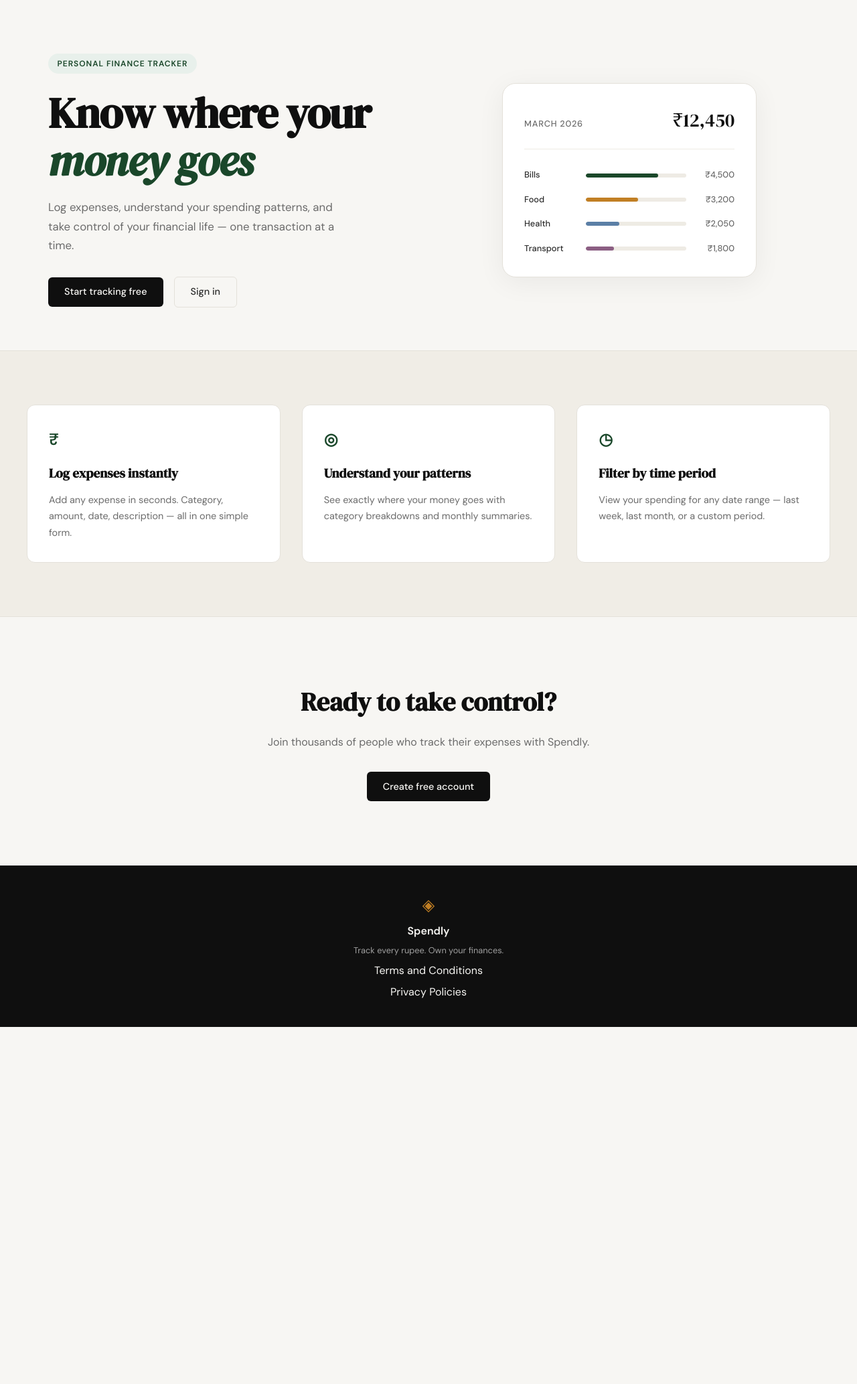
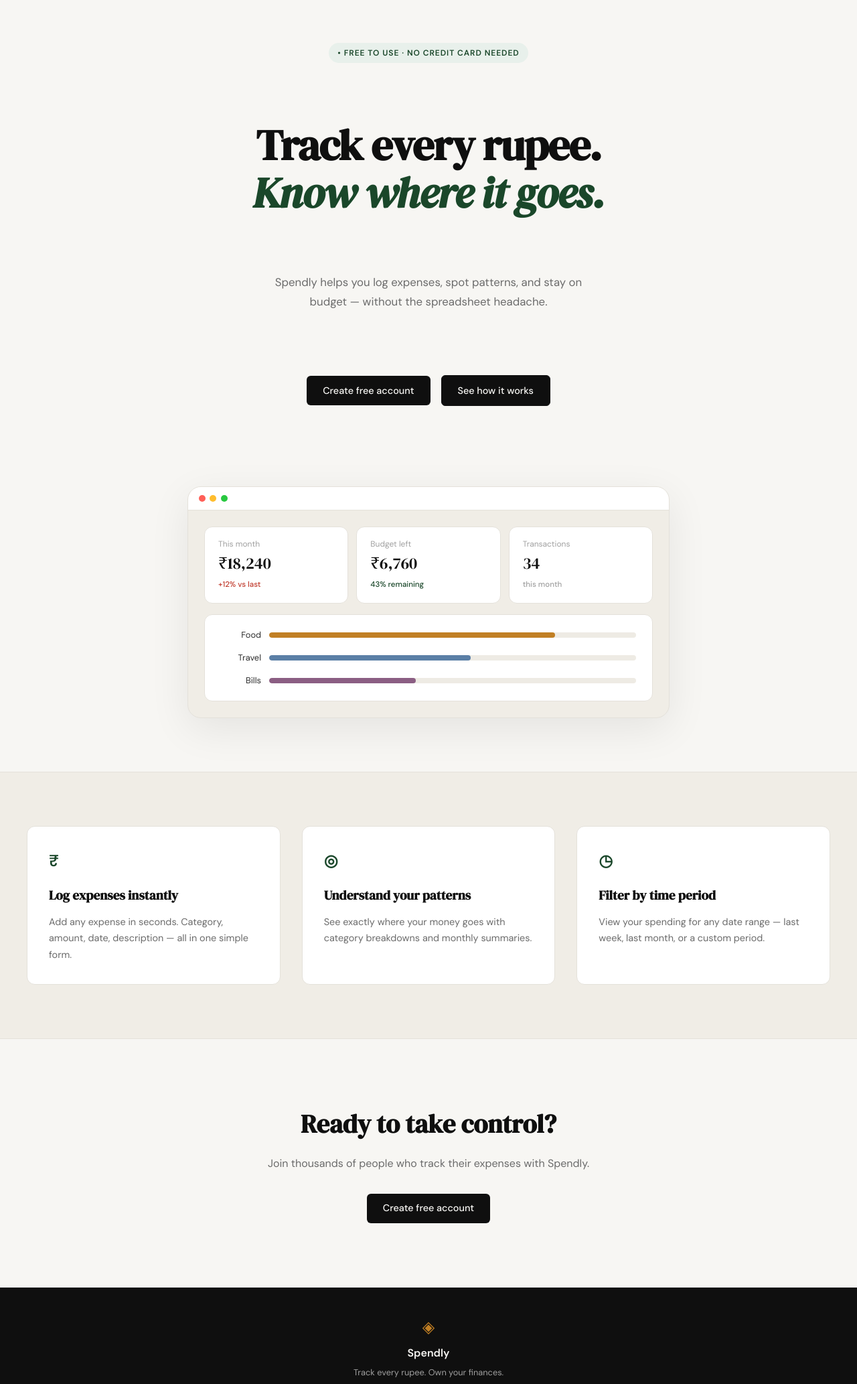
Before and after one commit to gadher80/spendly, a Flask app: page / in a window 1280 px wide. Shown: the part 61-2127 px from the top of the page at 67% size. Before the commit the page ends 1594 px from the top, so only its background shows below. Run offline with Flask 3, Linux system fonts and the light colour scheme.

Commit message:
updated hero section

```diff
--- a/templates/landing.html
+++ b/templates/landing.html
@@ -2,59 +2,207 @@
 
 {% block title %}Spendly — Track Every Rupee{% endblock %}
 
+{% block head %}
+<style>
+    .hero {
+        display: flex;
+        flex-direction: column;
+        align-items: center;
+        text-align: center;
+        padding: 4rem 2rem 5rem;
+        max-width: 860px;
+        margin: 0 auto;
+    }
+
+    .hero-title {
+        font-size: clamp(2.5rem, 5vw, 4rem);
+        margin-bottom: 1.25rem;
+    }
+
+    .hero-actions {
+        justify-content: center;
+        margin-bottom: 3.5rem;
+    }
+
+    .hero-actions .btn-ghost {
+        background: var(--ink);
+        color: var(--paper);
+        border-color: var(--ink);
+    }
+
+    .hero-actions .btn-ghost:hover {
+        background: var(--accent);
+        border-color: var(--accent);
+    }
+
+    /* Browser-style dashboard mockup */
+    .mock-browser {
+        width: 100%;
+        max-width: 720px;
+        background: var(--paper-warm);
+        border: 1px solid var(--border);
+        border-radius: var(--radius-lg);
+        box-shadow: 0 16px 60px rgba(0,0,0,0.08);
+        overflow: hidden;
+    }
+
+    .mock-browser-bar {
+        background: var(--paper-card);
+        border-bottom: 1px solid var(--border);
+        padding: 0.75rem 1rem;
+        display: flex;
+        align-items: center;
+        gap: 0.4rem;
+    }
+
+    .mock-dot {
+        width: 10px;
+        height: 10px;
+        border-radius: 50%;
+    }
+
+    .mock-dot-red   { background: #ff5f57; }
+    .mock-dot-yellow { background: #ffbd2e; }
+    .mock-dot-green { background: #28c840; }
+
+    .mock-browser-body {
+        padding: 1.5rem;
+        display: flex;
+        flex-direction: column;
+        gap: 1rem;
+    }
+
+    .mock-stats-row {
+        display: grid;
+        grid-template-columns: repeat(3, 1fr);
+        gap: 0.75rem;
+    }
+
+    .mock-stat-card {
+        background: var(--paper-card);
+        border: 1px solid var(--border);
+        border-radius: var(--radius-md);
+        padding: 1rem 1.25rem;
+        text-align: left;
+    }
+
+    .mock-stat-label {
+        font-size: 0.75rem;
+        color: var(--ink-faint);
+        margin-bottom: 0.35rem;
+    }
+
+    .mock-stat-value {
+        font-family: var(--font-display);
+        font-size: 1.5rem;
+        color: var(--ink);
+        line-height: 1.1;
+        margin-bottom: 0.25rem;
+    }
+
+    .mock-stat-sub {
+        font-size: 0.72rem;
+        font-weight: 500;
+    }
+
+    .mock-stat-sub.up   { color: #c0392b; }
+    .mock-stat-sub.ok   { color: var(--accent); }
+    .mock-stat-sub.muted { color: var(--ink-faint); }
+
+    .mock-chart-card {
+        background: var(--paper-card);
+        border: 1px solid var(--border);
+        border-radius: var(--radius-md);
+        padding: 1.25rem 1.5rem;
+        display: flex;
+        flex-direction: column;
+        gap: 0.85rem;
+    }
+
+    .mock-chart-row {
+        display: grid;
+        grid-template-columns: 60px 1fr;
+        align-items: center;
+        gap: 0.75rem;
+    }
+
+    .mock-chart-label {
+        font-size: 0.8rem;
+        color: var(--ink-soft);
+        text-align: right;
+    }
+
+    .mock-chart-track {
+        height: 8px;
+        background: var(--border-soft);
+        border-radius: 999px;
+        overflow: hidden;
+    }
+
+    .mock-chart-fill {
+        height: 100%;
+        border-radius: 999px;
+    }
+
+    .fill-food    { background: #c17f24; width: 78%; }
+    .fill-travel  { background: #5b7fa6; width: 55%; }
+    .fill-bills   { background: #8b5e83; width: 40%; }
+</style>
+{% endblock %}
+
 {% block content %}
 
 <section class="hero">
-    <div class="hero-inner">
-        <div class="hero-badge">Personal Finance Tracker</div>
-        <h1 class="hero-title">
-            Know where your<br>
-            <em>money goes</em>
-        </h1>
-        <p class="hero-subtitle">
-            Log expenses, understand your spending patterns,
-            and take control of your financial life —
-            one transaction at a time.
-        </p>
-        <div class="hero-actions">
-            <a href="{{ url_for('register') }}" class="btn-primary">Start tracking free</a>
-            <a href="{{ url_for('login') }}" class="btn-ghost">Sign in</a>
+    <div class="hero-badge">&#x2022; Free to use &middot; No credit card needed</div>
+    <h1 class="hero-title">
+        Track every rupee.<br>
+        <em>Know where it goes.</em>
+    </h1>
+    <p class="hero-subtitle">
+        Spendly helps you log expenses, spot patterns, and stay
+        on budget — without the spreadsheet headache.
+    </p>
+    <div class="hero-actions">
+        <a href="{{ url_for('register') }}" class="btn-primary">Create free account</a>
+        <a href="{{ url_for('login') }}" class="btn-ghost">See how it works</a>
+    </div>
+
+    <div class="mock-browser">
+        <div class="mock-browser-bar">
+            <span class="mock-dot mock-dot-red"></span>
+            <span class="mock-dot mock-dot-yellow"></span>
+            <span class="mock-dot mock-dot-green"></span>
         </div>
-    </div>
-    <div class="hero-visual">
-        <div class="mock-card">
-            <div class="mock-card-header">
-                <span class="mock-label">March 2026</span>
-                <span class="mock-total">₹12,450</span>
+        <div class="mock-browser-body">
+            <div class="mock-stats-row">
+                <div class="mock-stat-card">
+                    <p class="mock-stat-label">This month</p>
+                    <p class="mock-stat-value">₹18,240</p>
+                    <span class="mock-stat-sub up">+12% vs last</span>
+                </div>
+                <div class="mock-stat-card">
+                    <p class="mock-stat-label">Budget left</p>
+                    <p class="mock-stat-value">₹6,760</p>
+                    <span class="mock-stat-sub ok">43% remaining</span>
+                </div>
+                <div class="mock-stat-card">
+                    <p class="mock-stat-label">Transactions</p>
+                    <p class="mock-stat-value">34</p>
+                    <span class="mock-stat-sub muted">this month</span>
+                </div>
             </div>
-            <div class="mock-bars">
-                <div class="mock-bar-row">
-                    <span class="mock-cat">Bills</span>
-                    <div class="mock-bar-track">
-                        <div class="mock-bar" style="width: 72%"></div>
-                    </div>
-                    <span class="mock-amt">₹4,500</span>
+            <div class="mock-chart-card">
+                <div class="mock-chart-row">
+                    <span class="mock-chart-label">Food</span>
+                    <div class="mock-chart-track"><div class="mock-chart-fill fill-food"></div></div>
                 </div>
-                <div class="mock-bar-row">
-                    <span class="mock-cat">Food</span>
-                    <div class="mock-bar-track">
-                        <div class="mock-bar mock-bar-2" style="width: 52%"></div>
-                    </div>
-                    <span class="mock-amt">₹3,200</span>
+                <div class="mock-chart-row">
+                    <span class="mock-chart-label">Travel</span>
+                    <div class="mock-chart-track"><div class="mock-chart-fill fill-travel"></div></div>
                 </div>
-                <div class="mock-bar-row">
-                    <span class="mock-cat">Health</span>
-                    <div class="mock-bar-track">
-                        <div class="mock-bar mock-bar-3" style="width: 33%"></div>
-                    </div>
-                    <span class="mock-amt">₹2,050</span>
-                </div>
-                <div class="mock-bar-row">
-                    <span class="mock-cat">Transport</span>
-                    <div class="mock-bar-track">
-                        <div class="mock-bar mock-bar-4" style="width: 28%"></div>
-                    </div>
-                    <span class="mock-amt">₹1,800</span>
+                <div class="mock-chart-row">
+                    <span class="mock-chart-label">Bills</span>
+                    <div class="mock-chart-track"><div class="mock-chart-fill fill-bills"></div></div>
                 </div>
             </div>
         </div>
```
Also changed, not shown: Screenshot 2026-03-25 at 12.36.20 AM.png (added).
